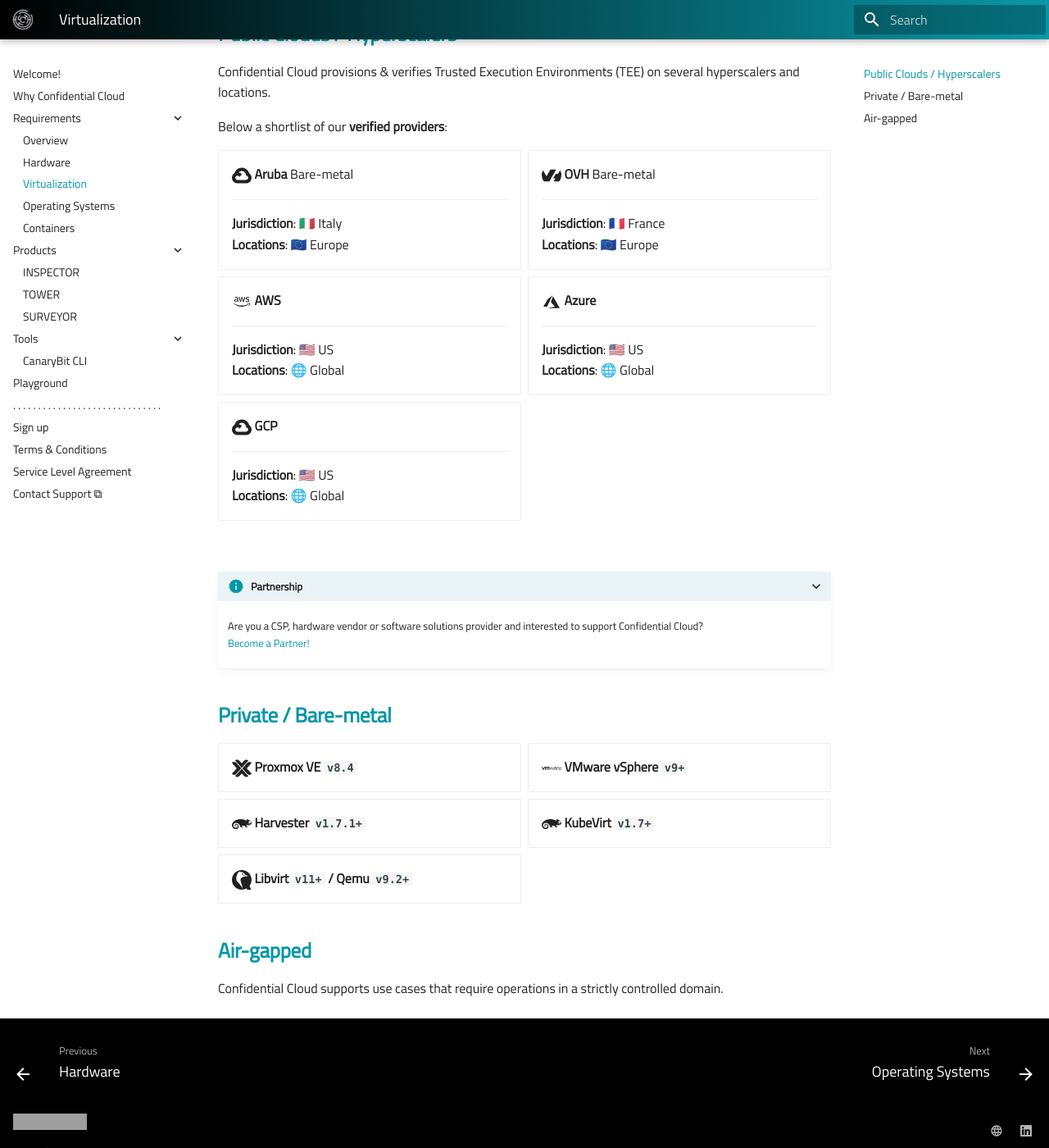
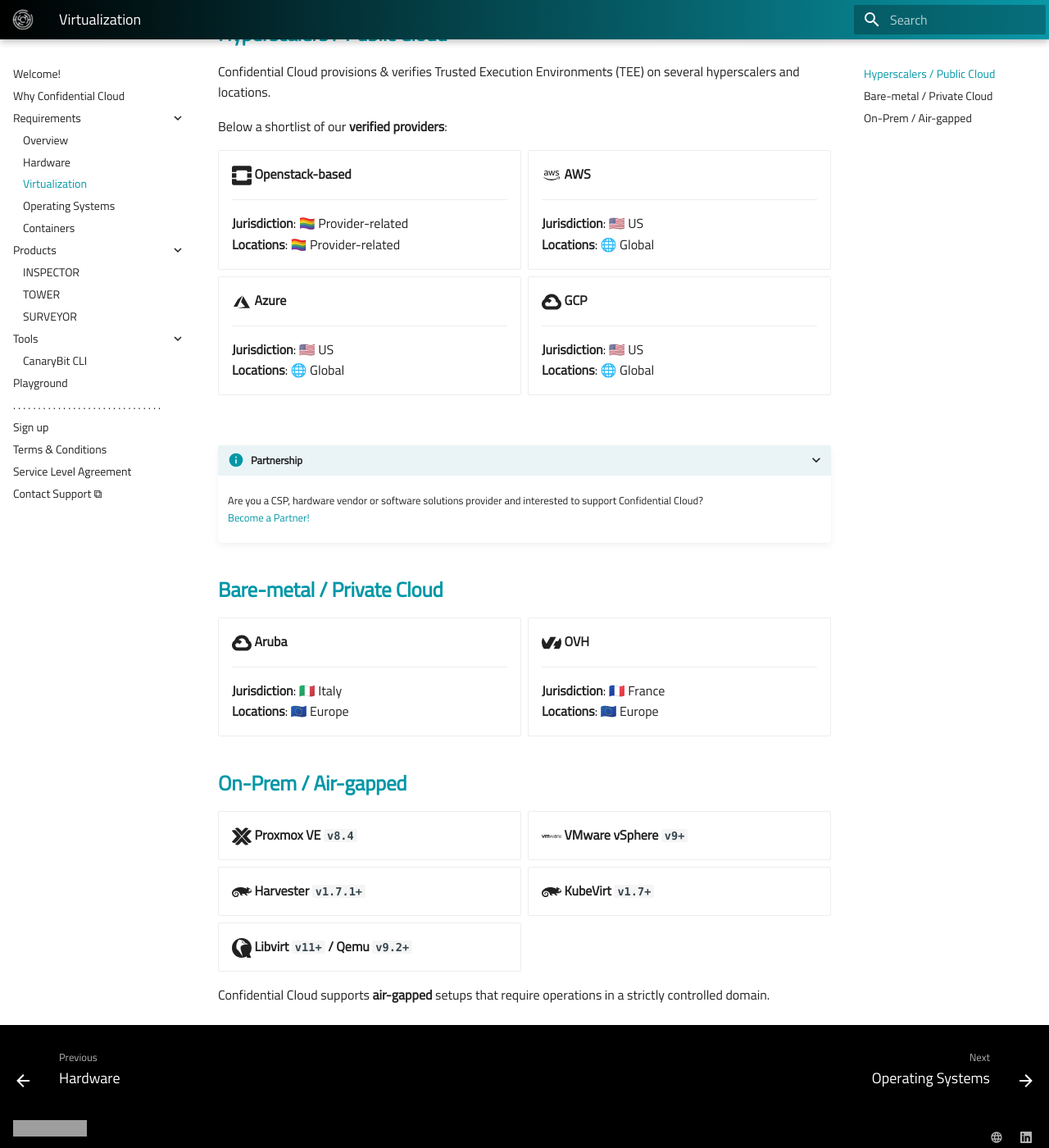
Before and after one commit to canarybit/cc-docs, an MkDocs documentation site: the page built from docs/requirements/virtualization.md, in a window 1280 px wide and 1400 px high, scrolled down 201 px. Shown: the whole window at 82% size. Built offline with MkDocs 1.6.1 and Material for MkDocs 9.7.7, drawn with Linux system fonts in a browser that asks for light colours; grey boxes are pictures that could not be loaded.

Commit message:
Improves Virtualization page

```diff
--- a/docs/requirements/virtualization.md
+++ b/docs/requirements/virtualization.md
@@ -1,6 +1,6 @@
 # Virtualization
 
-## Public Clouds / Hyperscalers
+## Hyperscalers / Public Cloud
 
 Confidential Cloud provisions & verifies Trusted Execution Environments (TEE) on several hyperscalers and locations.
 
@@ -9,21 +9,14 @@
 <div class="grid cards" markdown>
   <!-- https://squidfunk.github.io/mkdocs-material/reference/grids/#using-card-grids !-->
 
-  -   :simple-googlecloud:{ .lg .middle } __Aruba__ Bare-metal
+ - :simple-openstack:{ .lg .middle } __Openstack-based__
 
     ---
 
-    **Jurisdiction**: 🇮🇹 Italy
-    **Locations**: 🇪🇺 Europe
+    **Jurisdiction**: 🏳️‍🌈️ Provider-related
+    **Locations**: 🏳️‍🌈️ Provider-related
 
-  -   :simple-ovh:{ .lg .middle } __OVH__ Bare-metal
-
-    ---
-
-    **Jurisdiction**: 🇫🇷 France
-    **Locations**: 🇪🇺 Europe
-
-  -   :material-aws:{ .lg .middle } __AWS__
+ - :material-aws:{ .lg .middle } __AWS__
 
     ---
 
@@ -55,10 +48,31 @@
 <br><br>
 </details>
 
-## Private / Bare-metal
+## Bare-metal / Private Cloud
 
 <div class="grid cards" markdown>
+  <!-- https://squidfunk.github.io/mkdocs-material/reference/grids/#using-card-grids !-->
 
+  - :simple-googlecloud:{ .lg .middle } __Aruba__
+
+    ---
+
+    **Jurisdiction**: 🇮🇹 Italy
+    **Locations**: 🇪🇺 Europe
+
+  -   :simple-ovh:{ .lg .middle } __OVH__
+
+    ---
+
+    **Jurisdiction**: 🇫🇷 France
+    **Locations**: 🇪🇺 Europe
+
+</div>
+
+
+## On-Prem / Air-gapped
+
+<div class="grid cards" markdown>
   <!-- https://squidfunk.github.io/mkdocs-material/reference/grids/#using-card-grids !-->
 
   -   :simple-proxmox:{ .lg .middle } __Proxmox VE `v8.4`__
@@ -70,9 +84,6 @@
   -   :simple-suse:{ .lg .middle } __KubeVirt `v1.7+`__
 
   -   :simple-qemu:{ .lg .middle } __Libvirt `v11+` / Qemu `v9.2+`__
-
 </div>
 
-## Air-gapped
-
-Confidential Cloud supports use cases that require operations in a strictly controlled domain.
+Confidential Cloud supports **air-gapped** setups that require operations in a strictly controlled domain.
```
